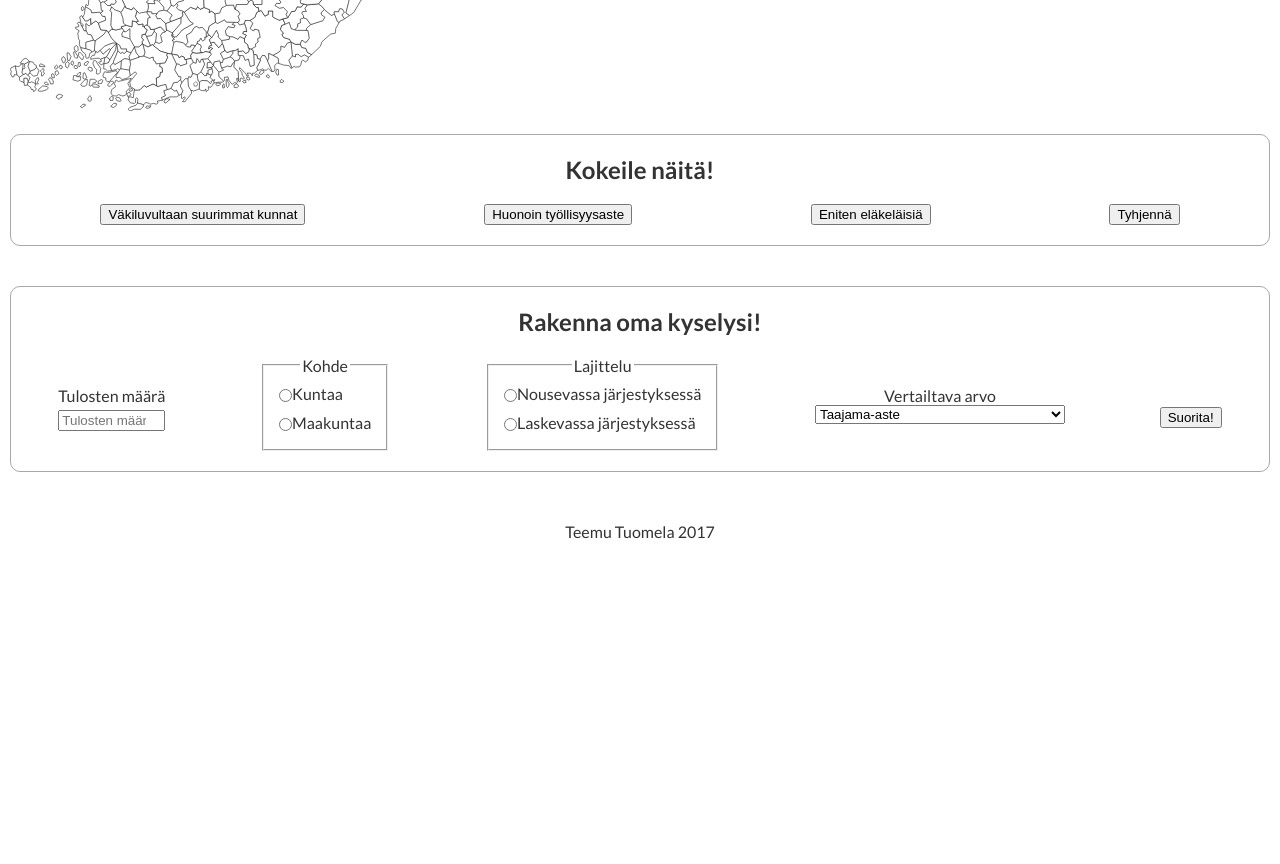
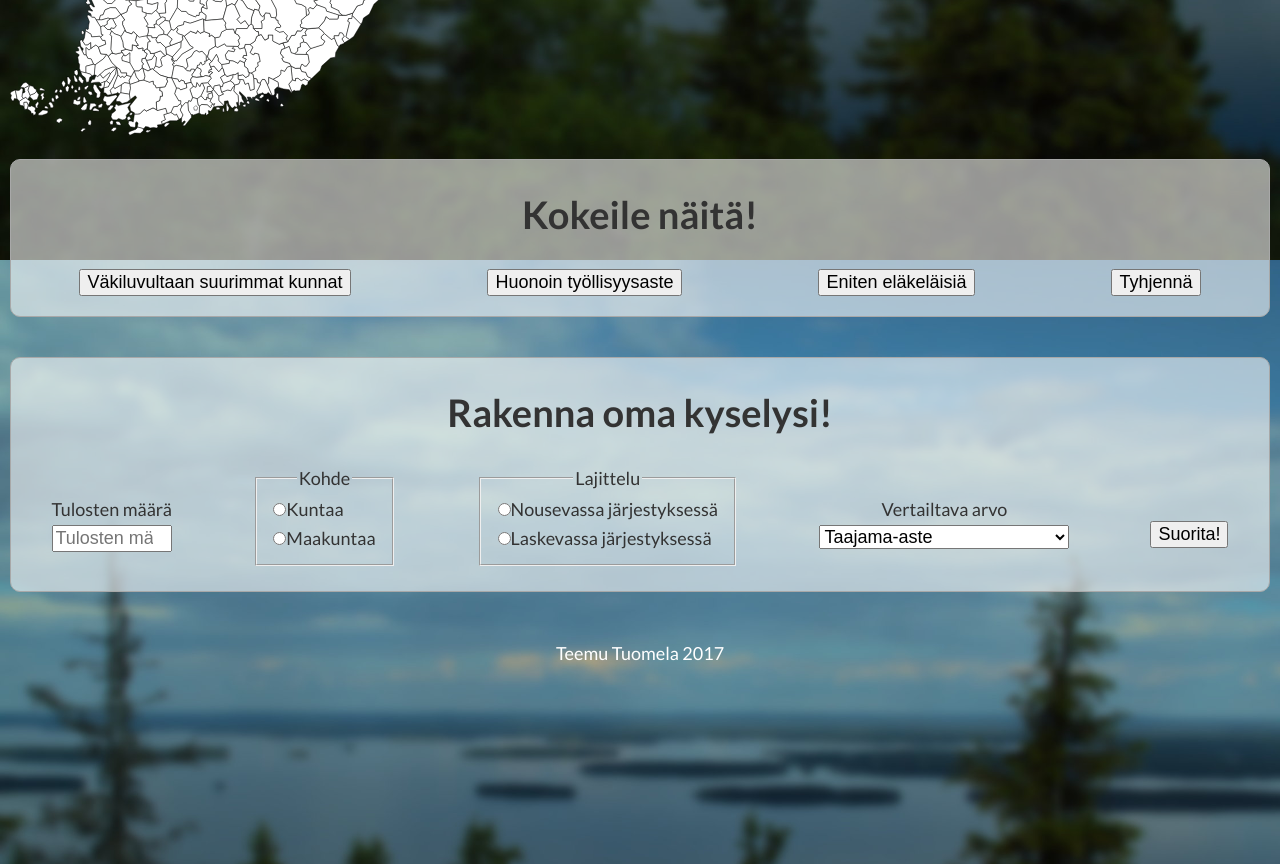
Before and after one commit to TeemuTT/kuntakartta, a React (Create React App) app in the folder frontend/: page / in a window 1280 px wide. Shown: the part 700-1564 px from the top of the page. Before the commit the page ends 1441 px from the top, so only its background shows below. Built offline with nearby package versions, Linux system fonts and the light colour scheme; the HTML template or start-up script is replaced by a standard one.

Commit message:
Add background image.

```diff
--- a/frontend/public/index.html
+++ b/frontend/public/index.html
@@ -5,6 +5,19 @@
     <meta name="viewport" content="width=device-width, initial-scale=1, shrink-to-fit=no">
     <link href="https://fonts.googleapis.com/css?family=Lato:400,700" rel="stylesheet">
     <title>Kuntakartta</title>
+    <style>
+      body, html {
+        height: 100%;
+      }
+      body {
+        background-image: url("koli.JPG");
+        background-position: center;
+        background-size: cover;
+        background-repeat: no-repeat;
+        background-attachment: fixed;
+        height: 100%;
+      }
+    </style>
   </head>
   <body>
     <noscript>
--- a/frontend/src/App.css
+++ b/frontend/src/App.css
@@ -9,7 +9,7 @@
 
 .help-text {
   flex-basis: 67%;
-  font-size: 20px;
+  font-size: 28px;
   text-align: center;
   animation: fadein 1s;
 }
--- a/frontend/src/CompareTable/CompareTable.css
+++ b/frontend/src/CompareTable/CompareTable.css
@@ -6,7 +6,14 @@
 
 table {
     margin: auto;
-    font-size: 18px;
+    font-size: 22px;
+    padding: 30px;
+    border-radius: 20px;
+    background-color: #ffffffb3;
+}
+
+h2 {
+    font-size: 38px;
 }
 
 td {
--- a/frontend/src/ControlPanel/ControlPanel.css
+++ b/frontend/src/ControlPanel/ControlPanel.css
@@ -4,6 +4,7 @@
     padding-bottom: 20px;
     border: 1px solid #a8a8a8;
     border-radius: 10px;
+    background-color: #ffffff93;
 }
 
 .control-container {
@@ -11,3 +12,7 @@
     flex-flow: row;
     justify-content: space-around;
 }
+
+button {
+    font-size: 18px;
+}
--- a/frontend/src/Map/Map.css
+++ b/frontend/src/Map/Map.css
@@ -1,5 +1,4 @@
 
 .map-container {
     flex-basis: 33%;
-    background-color: #ffffff;
 }
--- a/frontend/src/QueryBuilder/QueryBuilder.css
+++ b/frontend/src/QueryBuilder/QueryBuilder.css
@@ -1,9 +1,11 @@
 
 .query-builder-container {
     margin-top: 40px;
-    padding-bottom: 20px;
+    padding-bottom: 25px;
     border-radius: 10px;
     border: 1px solid #a8a8a8;
+    background-color: #ffffff93;
+    font-size: 18px;
 }
 
 form {
@@ -13,8 +15,9 @@ form {
     align-items: baseline;
 }
 
-input {
+input, select {
     margin: 5px 0px;
+    font-size: 18px;
 }
 
 .radio-with-label {
--- a/frontend/src/ResultTable/ResultTable.css
+++ b/frontend/src/ResultTable/ResultTable.css
@@ -6,7 +6,14 @@
 
 table {
     margin: auto;
-    font-size: 18px;
+    font-size: 22px;
+    padding: 30px;
+    border-radius: 20px;
+    background-color: #ffffffb3;
+}
+
+h2 {
+    font-size: 38px;
 }
 
 td {
@@ -18,6 +25,10 @@ td:first-child {
     padding-right: 15px;
 }
 
+td:last-child {
+    text-align: left;
+}
+
 .flash {
     animation: fadein 1s;
 }
--- a/frontend/src/index.css
+++ b/frontend/src/index.css
@@ -14,9 +14,12 @@ body {
 
 h1 {
   text-align: center;
+  font-size: 42px;
 }
 
 footer {
   text-align: center;
   padding: 50px 0px 200px 0px;
+  font-size: 18px;
+  color: #ffffff;
 }
```
Also changed, not shown: frontend/public/koli.JPG (added), 1 other file (tests, documents, lock files or other folders).
